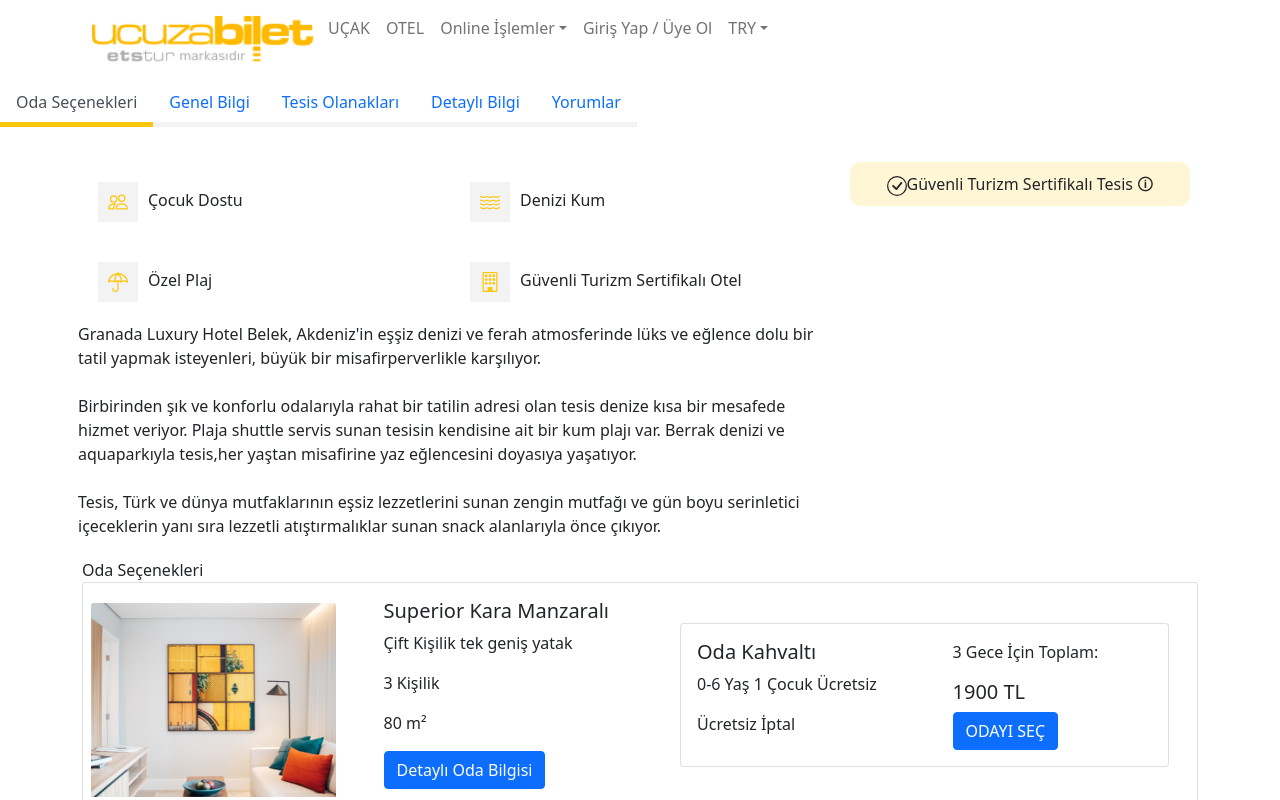
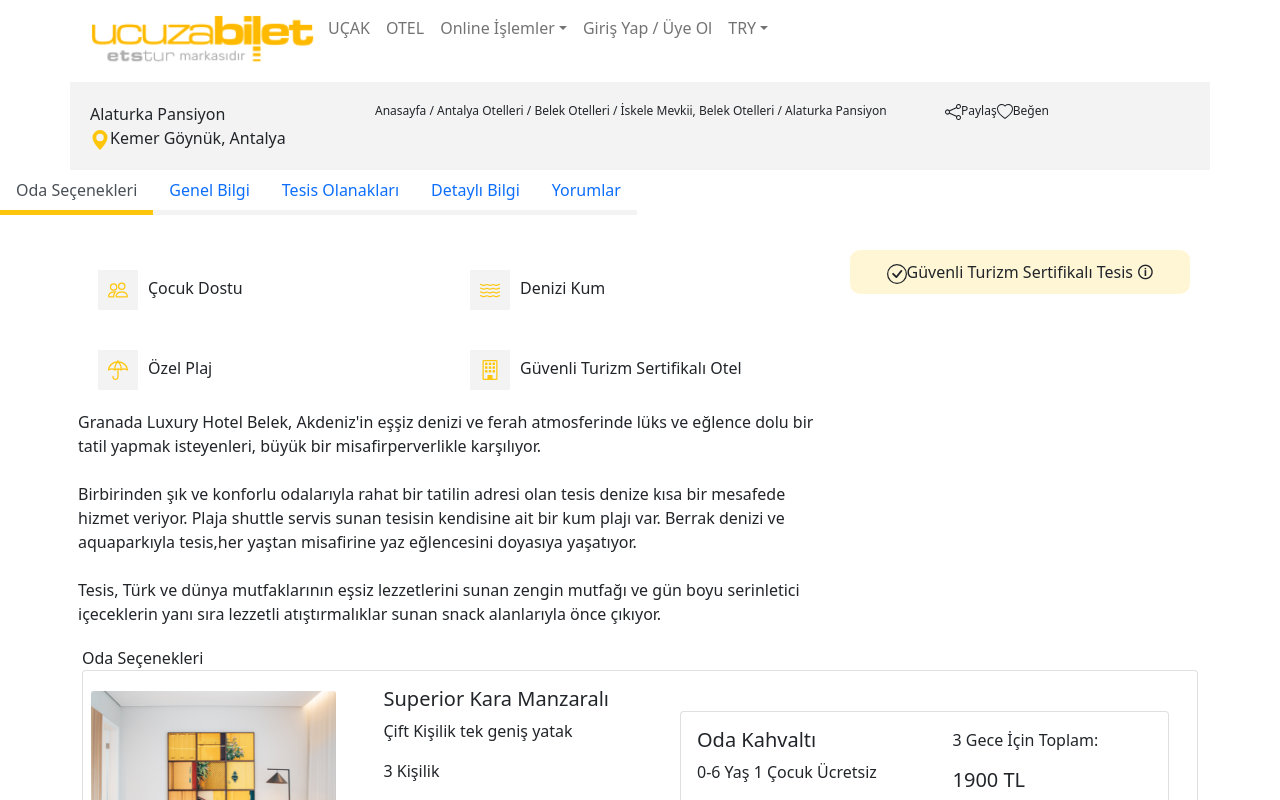
Before and after one commit to haleeozcan/ucuzabiletproject, a React (Create React App) app: page / in a window 1280 px wide. Shown: the top 800 px of the page. Built offline with nearby package versions, Linux system fonts and the light colour scheme.

Commit message:
Hotel name added

```diff
--- a/src/App.js
+++ b/src/App.js
@@ -5,12 +5,14 @@
 import Tabs from "react-bootstrap/Tabs";
 import Tab from 'react-bootstrap/Tab'
 import GenelBilgi from "./components/GenelBilgi";
+import OtelAdı from "./components/OtelAdı";
 
 function App() {
     return (
         <div className="App">
             <Header className="App-header">
             </Header>
+            <OtelAdı/>
             <Tabs defaultActiveKey="odasecenekleri" id="uncontrolled-tab-example" className="mb-3"   transition={false}
             >
                 <Tab eventKey="odasecenekleri" title="Oda Seçenekleri">
--- /dev/null
+++ b/src/components/OtelAdı.js
@@ -0,0 +1,30 @@
+import React from 'react';
+import Container from "react-bootstrap/Container";
+import Row from "react-bootstrap/Row";
+import Col from "react-bootstrap/Col";
+import * as Icon from "react-bootstrap-icons";
+
+const OtelAdı = () => {
+    return (
+        <Container className="otelinfo">
+            <Row>
+                <Col xs={12} md={3} style={{padding: 20}}>
+                    Alaturka Pansiyon <br/>
+                    <Icon.GeoAltFill size={20} className="location-icon"/>
+                    Kemer Göynük, Antalya
+                </Col>
+                <Col xs={12} md={6} style={{padding: 20, fontSize: 12,}}>
+                    Anasayfa / Antalya Otelleri / Belek Otelleri / İskele Mevkii, Belek Otelleri / Alaturka Pansiyon
+                </Col>
+                <Col xs={12} md={3} style={{padding: 20, fontSize: 12,}}>
+                    <Icon.Share size={16}/>
+                    Paylaş
+                    <Icon.Heart size={16}/>
+                    Beğen
+                </Col>
+            </Row>
+        </Container>
+)
+};
+
+export default OtelAdı;
--- a/src/index.css
+++ b/src/index.css
@@ -61,9 +61,16 @@
     margin-right: 10px!important;
     background-color: #f3f3f3;
 }
+.location-icon{
+    color: #FDC60D !important;
+    background-color: #f3f3f3;
+}
 .safe{
     background-color: #FFF6D6;
     padding: 10px !important;
     text-align: center;
     border-radius: 10px;
 }
+.otelinfo{
+    background-color: #f3f3f3;
+}
```
